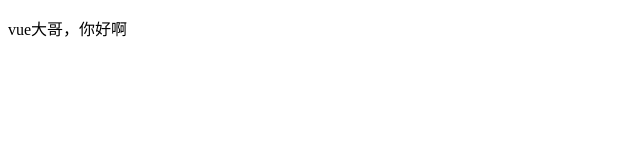
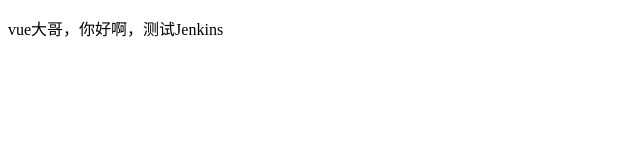
Before and after one commit to honger1234/vue-address-book, a Vue app: page / in a window 1280 px wide. Shown: the top 160 px of the page, without its empty margins (0-640 px from the left). Built offline with nearby package versions, Linux system fonts and the light colour scheme.

Commit message:
测试Jenkins

```diff
--- a/src/components/HelloWorld.vue
+++ b/src/components/HelloWorld.vue
@@ -1,5 +1,5 @@
 <template>
-  <p>vue大哥，你好啊</p>
+  <p>vue大哥，你好啊，测试Jenkins</p>
 </template>
 <script>
     export default{
```
